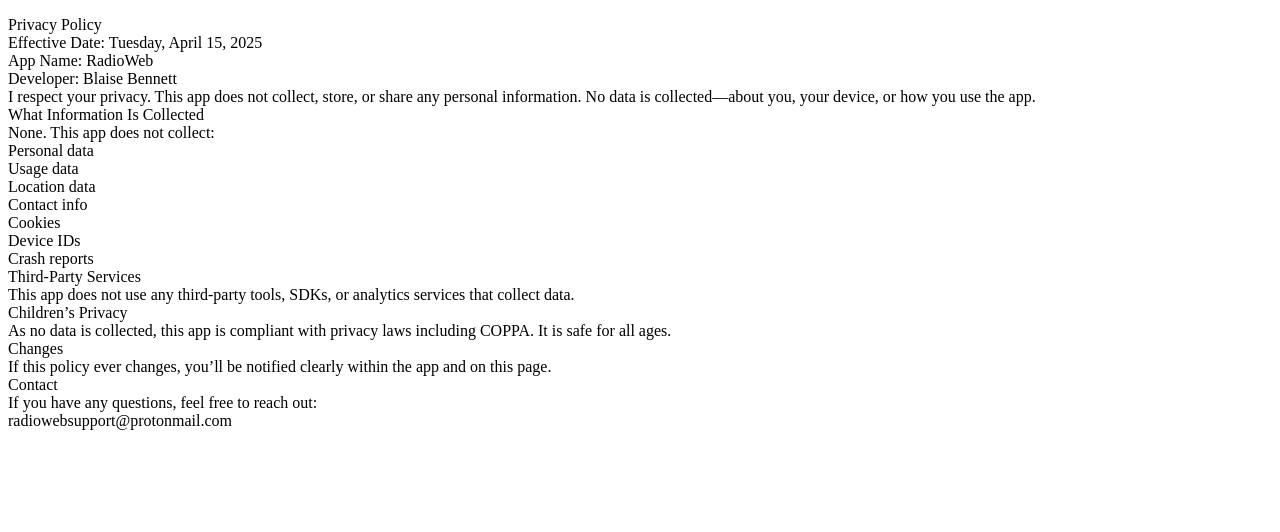
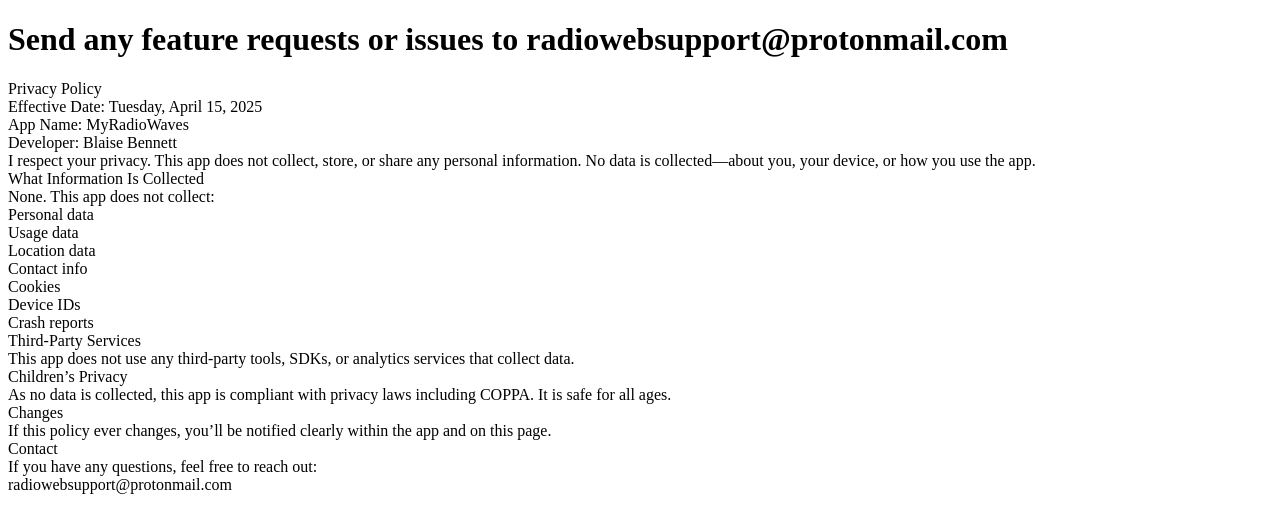
Before and after one commit to realSkyfr/rwprivacypolicy, a plain HTML site: page index.html in a window 1280 px wide. Drawn offline with Linux system fonts and the light colour scheme.

Commit message:
Update index.html

```diff
--- a/index.html
+++ b/index.html
@@ -1,10 +1,11 @@
 <!DOCTYPE html>
 <body>
+    <h1>Send any feature requests or issues to radiowebsupport@protonmail.com</h1>
     <p>
         Privacy Policy<br>
 
         Effective Date: Tuesday, April 15, 2025<br>
-        App Name: RadioWeb<br>
+        App Name: MyRadioWaves<br>
         Developer: Blaise Bennett<br>
 
         I respect your privacy. This app does not collect, store, or share any personal information. No data is collected—about you, your device, or how you use the app.<br>
```
